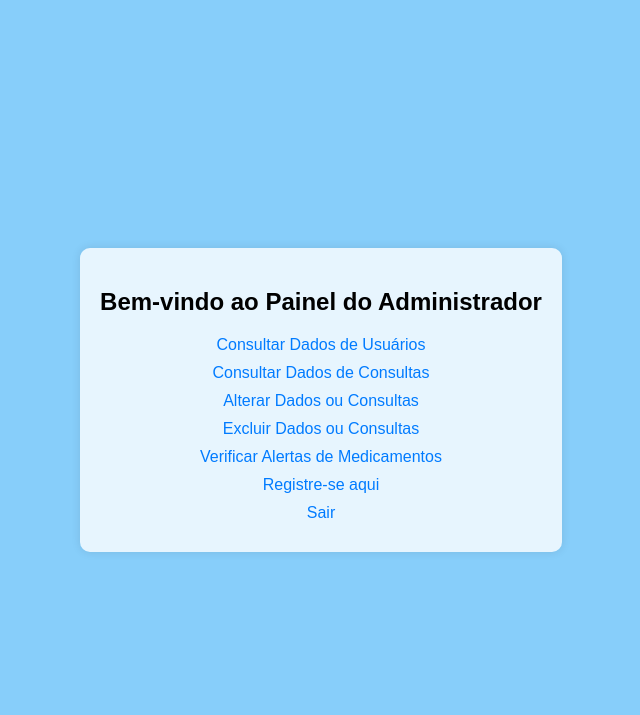
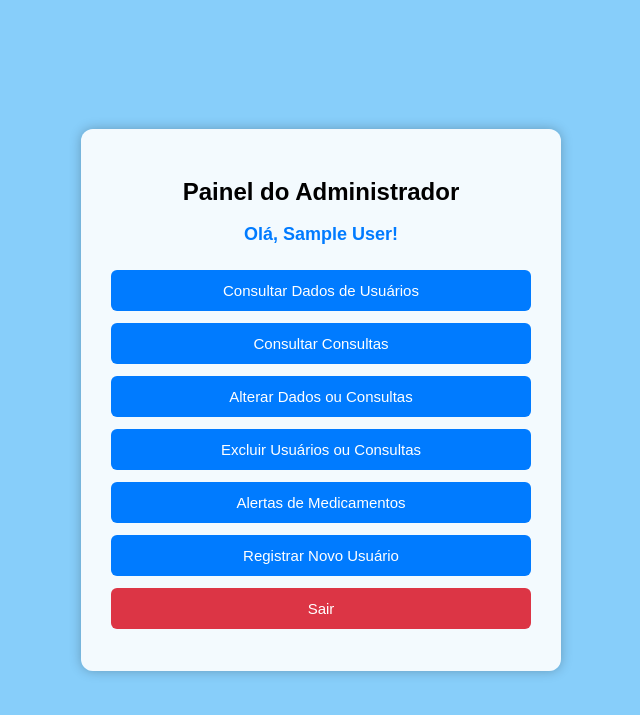
Before and after one commit to Fg593376455/Site_SUS, a PHP site: page /dashboard_admin.php in a window 1280 px wide. Shown: the top 715 px of the page, without its empty margins (319-959 px from the left). Run offline with PHP 8.4, Linux system fonts and the light colour scheme; the visitor is signed in with stand-in values (Sample User, id 1); tables that the repository leaves empty or names only in its code hold one stand-in row (values such as "Sample post").

Commit message:
dashboard_admin.php

```diff
--- a/dashboard_admin.php
+++ b/dashboard_admin.php
@@ -2,23 +2,36 @@
 session_start();
 include('db.php');
 
-// Verifica se o usuário está logado
-if(!isset($_SESSION['user_id'])) {
+// Verifica login
+if (!isset($_SESSION['user_id'])) {
     header("Location: index.php");
-    exit(); // Garante que o script PHP não continue executando após redirecionar
+    exit();
 }
 
 $user_id = $_SESSION['user_id'];
 
-// Usar prepared statements para evitar injeção de SQL
-$stmt = $conn->prepare("SELECT is_admin FROM users WHERE id = ?");
+// Busca dados do usuário
+$stmt = $conn->prepare("SELECT name, is_admin FROM users WHERE id = ?");
 $stmt->bind_param("i", $user_id);
 $stmt->execute();
 $result = $stmt->get_result();
-$row = $result->fetch_assoc();
-$is_admin = $row['is_admin'];
 
-// Fecha a declaração e a conexão
+if ($result->num_rows == 0) {
+    // Usuário não existe mais
+    header("Location: logout.php");
+    exit();
+}
+
+$user = $result->fetch_assoc();
+$name = $user['name'];
+$is_admin = $user['is_admin'];
+
+// Bloqueia acesso se não for admin
+if ($is_admin != 1) {
+    header("Location: dashboard_user.php");
+    exit();
+}
+
 $stmt->close();
 $conn->close();
 ?>
@@ -31,60 +44,76 @@ $conn->close();
         body {
             margin: 0;
             padding: 0;
+            background-color: #87CEFA;
             font-family: Arial, sans-serif;
-            background-color: #87CEFA; /* Azul celeste brilhante */
+            height: 100vh;
             display: flex;
             justify-content: center;
             align-items: center;
-            height: 100vh;
         }
+
         .panel-container {
-            background-color: rgba(255, 255, 255, 0.8);
-            padding: 20px;
-            border-radius: 10px;
-            box-shadow: 0 0 10px rgba(0, 0, 0, 0.1);
+            background: rgba(255,255,255,0.9);
+            padding: 30px;
+            width: 420px;
+            border-radius: 12px;
+            box-shadow: 0 0 12px rgba(0,0,0,0.25);
             text-align: center;
         }
-        .panel-container h2 {
-            margin-bottom: 20px;
+
+        h2 {
+            margin-bottom: 15px;
         }
-        .panel-container p {
-            margin: 10px 0;
+
+        .welcome {
+            font-size: 18px;
+            font-weight: bold;
+            margin-bottom: 25px;
+            color: #007BFF;
         }
-        .panel-container a {
-            color: #007BFF;
+
+        .btn {
+            display: block;
+            padding: 12px;
+            margin: 12px 0;
+            background: #007BFF;
+            color: white;
             text-decoration: none;
+            border-radius: 6px;
+            font-size: 15px;
+            transition: 0.2s;
         }
-        .panel-container a:hover {
-            text-decoration: underline;
+
+        .btn:hover {
+            background: #0056b3;
         }
-        .back-button {
-            margin-top: 20px;
-            padding: 10px 20px;
-            background-color: #007BFF;
-            color: white;
-            border: none;
-            border-radius: 5px;
-            text-decoration: none;
+
+        .logout {
+            background: #dc3545;
         }
-        .back-button:hover {
-            background-color: #0056b3;
+
+        .logout:hover {
+            background: #b51f2f;
         }
     </style>
 </head>
 <body>
+
     <div class="panel-container">
-        <h2>Bem-vindo ao Painel do Administrador</h2>
 
-        <?php if ($is_admin): ?>
-            <p><a href="admin_data_view.php">Consultar Dados de Usuários</a></p>
-            <p><a href="admin_data_consulta.php">Consultar Dados de Consultas</a></p>
-            <p><a href="edit_data.php">Alterar Dados ou Consultas</a></p>
-            <p><a href="delete_data.php">Excluir Dados ou Consultas</a></p>
-            <p><a href="alert.php">Verificar Alertas de Medicamentos</a></p>
-        <?php endif; ?>
-       <p><a href="register.php">Registre-se aqui</a></p>
-        <p><a href="logout.php">Sair</a></p>
+        <h2>Painel do Administrador</h2>
+        <p class="welcome">Olá, <strong><?= htmlspecialchars($name) ?></strong>!</p>
+
+        <a href="admin_data_view.php" class="btn">Consultar Dados de Usuários</a>
+        <a href="admin_data_consulta.php" class="btn">Consultar Consultas</a>
+        <a href="edit_data.php" class="btn">Alterar Dados ou Consultas</a>
+        <a href="delete_data.php" class="btn">Excluir Usuários ou Consultas</a>
+        <a href="alert.php" class="btn">Alertas de Medicamentos</a>
+        <a href="register.php" class="btn">Registrar Novo Usuário</a>
+
+        <a href="logout.php" class="btn logout">Sair</a>
+
     </div>
+
 </body>
 </html>
```
